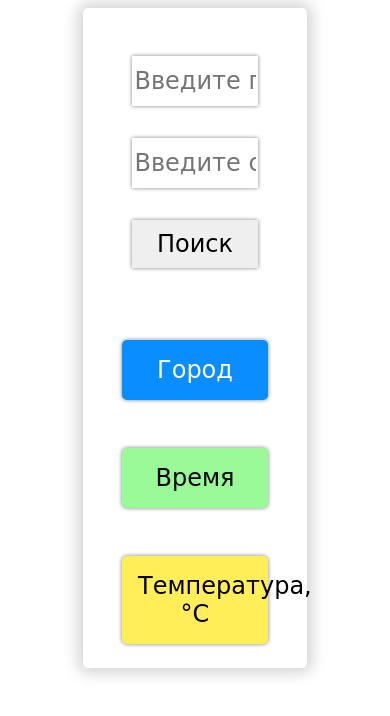
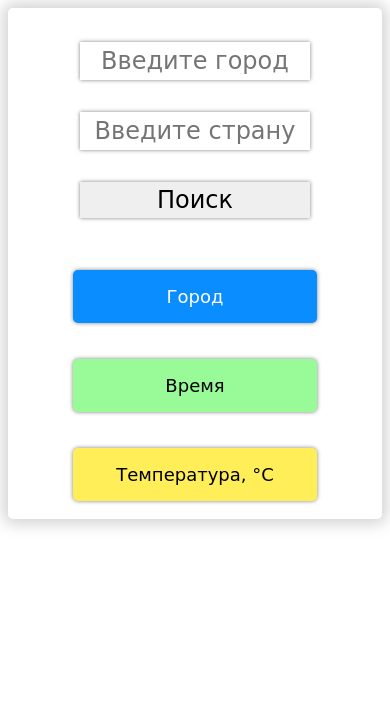
Before and after one commit to dmitry-rakovich/weatherstack, a plain HTML site: page index.html in a window 390 px wide. Drawn offline with Linux system fonts and the light colour scheme.

Commit message:
Update style.css

```diff
--- a/style.css
+++ b/style.css
@@ -57,3 +57,16 @@
         width: 30%;
     }
 }
+
+@media (min-width:320px) and (max-width:586px) {
+    .wrapper{
+        width: 100%;
+        font-size: xx-small;
+    }
+    .input, .country, .button{
+        height: 1.5em;
+    }
+    .city, .time, .degree{
+        font-size: large;
+    }
+}
```
